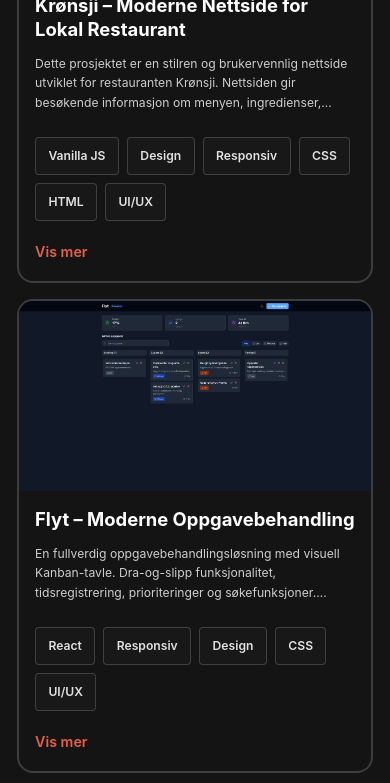
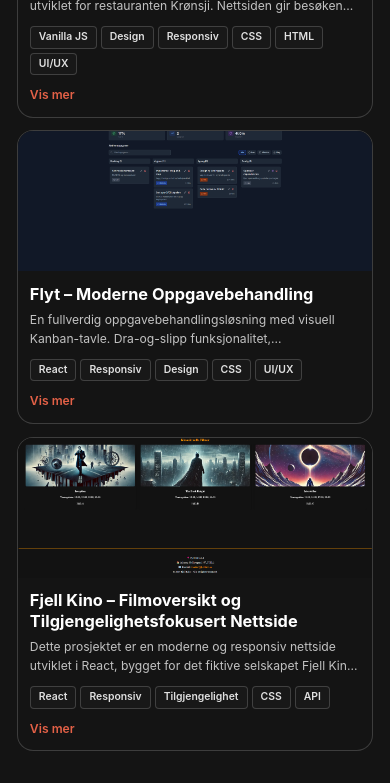
Before and after one commit to Olebraende/portfolio-olebrande, a React (Vite) app: page / in a window 390 px wide. Shown: the part 2820-3603 px from the top of the page. Built offline with nearby package versions, Linux system fonts and the light colour scheme.

Commit message:
Refactor styles in FeaturedProjects, ProjectCard, and Prosjekter components: adjust margins, grid layouts, and responsive design for improved aesthetics and consistency

```diff
--- a/src/styles/modules/FeaturedProjects.module.css
+++ b/src/styles/modules/FeaturedProjects.module.css
@@ -5,7 +5,7 @@
 
 .header {
   text-align: center;
-  margin-bottom: var(--space-2xl);
+  margin-bottom: var(--space-xl);
 }
 
 .title {
@@ -20,11 +20,11 @@
   opacity: 0.8;
 }
 
-/* Projects Grid */
+/* Projects Grid – always 3 columns, shrinks naturally */
 .projectsGrid {
   display: grid;
   grid-template-columns: repeat(3, 1fr);
-  gap: var(--space-xl);
+  gap: var(--space-md);
 }
 
 /* Card wrapper for staggered animation */
@@ -40,7 +40,7 @@
 @keyframes cardEnter {
   from {
     opacity: 0;
-    transform: translateY(24px);
+    transform: translateY(20px);
   }
   to {
     opacity: 1;
@@ -63,7 +63,7 @@
 .cta {
   display: flex;
   justify-content: center;
-  margin-top: var(--space-2xl);
+  margin-top: var(--space-xl);
 }
 
 .ctaBtn {
@@ -98,20 +98,21 @@
    RESPONSIVE DESIGN
 ======================================== */
 
-@media (max-width: 1024px) {
+/* Tablet: 2 columns */
+@media (max-width: 860px) {
   .projectsGrid {
     grid-template-columns: repeat(2, 1fr);
-    gap: var(--space-lg);
   }
 }
 
-@media (max-width: 768px) {
+/* Mobile: 1 column */
+@media (max-width: 560px) {
   .projects {
     padding: var(--space-2xl) 0;
   }
 
   .header {
-    margin-bottom: var(--space-xl);
+    margin-bottom: var(--space-lg);
   }
 
   .title {
@@ -124,6 +125,6 @@
 
   .projectsGrid {
     grid-template-columns: 1fr;
-    gap: var(--space-md);
+    gap: var(--space-sm);
   }
 }
--- a/src/styles/modules/ProjectCard.module.css
+++ b/src/styles/modules/ProjectCard.module.css
@@ -1,6 +1,6 @@
 .card {
   background-color: var(--color-background-secondary);
-  border: 2px solid var(--color-border);
+  border: 1.5px solid var(--color-border);
   border-radius: var(--radius-lg);
   overflow: hidden;
   transition: all var(--transition-base);
@@ -11,7 +11,7 @@
 }
 
 .card:hover {
-  transform: translateY(-8px);
+  transform: translateY(-6px);
   border-color: var(--color-border-hover);
   box-shadow: var(--shadow-xl);
 }
@@ -24,7 +24,7 @@
 /* Image */
 .imageWrapper {
   width: 100%;
-  height: 220px;
+  height: 160px;
   overflow: hidden;
   background-color: var(--color-background);
   position: relative;
@@ -49,9 +49,9 @@
   display: flex;
   align-items: center;
   justify-content: center;
-  transition: background-color var(--transition-base);
+  transition: all var(--transition-base);
   color: var(--color-text);
-  font-size: 2rem;
+  font-size: 1.75rem;
   opacity: 0;
 }
 
@@ -62,15 +62,15 @@
 
 /* Content */
 .content {
-  padding: var(--space-lg);
+  padding: var(--space-md);
   display: flex;
   flex-direction: column;
-  gap: var(--space-sm);
+  gap: 6px;
   flex: 1;
 }
 
 .title {
-  font-size: var(--font-xl);
+  font-size: var(--font-base);
   font-weight: 700;
   color: var(--color-text);
   line-height: 1.3;
@@ -78,16 +78,15 @@
 }
 
 .description {
-  font-size: var(--font-sm);
-  line-height: 1.6;
+  font-size: var(--font-xs);
+  line-height: 1.55;
   color: var(--color-text-muted);
-  opacity: 0.9;
+  opacity: 0.85;
   margin: 0;
   flex: 1;
 
-  /* Truncate to 3 lines */
   display: -webkit-box;
-  -webkit-line-clamp: 3;
+  -webkit-line-clamp: 2;
   -webkit-box-orient: vertical;
   overflow: hidden;
 }
@@ -95,13 +94,13 @@
 .tags {
   display: flex;
   flex-wrap: wrap;
-  gap: var(--space-xs);
-  margin-top: var(--space-sm);
+  gap: 4px;
+  margin-top: 4px;
 }
 
 .tag {
-  padding: var(--space-xs) var(--space-sm);
-  font-size: var(--font-xs);
+  padding: 2px 8px;
+  font-size: 0.65rem;
   font-weight: 600;
   font-family: inherit;
   background-color: var(--color-background);
@@ -116,10 +115,10 @@
   display: inline-flex;
   align-items: center;
   gap: 4px;
-  font-size: var(--font-sm);
+  font-size: var(--font-xs);
   font-weight: 600;
   color: var(--color-accent);
-  margin-top: var(--space-xs);
+  margin-top: 4px;
   transition: gap var(--transition-fast);
 }
 
@@ -128,27 +127,19 @@
 }
 
 .viewMore i {
-  font-size: var(--font-base);
+  font-size: var(--font-sm);
 }
 
 /* ========================================
    RESPONSIVE DESIGN
 ======================================== */
 
-@media (max-width: 768px) {
+@media (max-width: 560px) {
   .imageWrapper {
-    height: 190px;
+    height: 140px;
   }
 
   .content {
-    padding: var(--space-md);
-  }
-
-  .title {
-    font-size: var(--font-lg);
-  }
-
-  .description {
-    font-size: var(--font-xs);
+    padding: var(--space-sm);
   }
 }
--- a/src/styles/modules/Prosjekter.module.css
+++ b/src/styles/modules/Prosjekter.module.css
@@ -5,7 +5,7 @@
 
 .header {
   text-align: center;
-  margin-bottom: var(--space-2xl);
+  margin-bottom: var(--space-xl);
 }
 
 .title {
@@ -28,7 +28,7 @@
   overflow-x: auto;
   -webkit-overflow-scrolling: touch;
   scrollbar-width: none;
-  margin-bottom: var(--space-2xl);
+  margin-bottom: var(--space-xl);
   padding-bottom: 4px;
 }
 
@@ -47,8 +47,8 @@
   display: inline-flex;
   align-items: center;
   gap: 6px;
-  padding: 7px 16px;
-  font-size: var(--font-sm);
+  padding: 6px 14px;
+  font-size: var(--font-xs);
   font-weight: 600;
   font-family: inherit;
   color: var(--color-text-muted);
@@ -61,7 +61,7 @@
 }
 
 .filterChip i {
-  font-size: 1rem;
+  font-size: 0.9rem;
   line-height: 1;
 }
 
@@ -85,8 +85,8 @@
 
 .projectsGrid {
   display: grid;
-  grid-template-columns: repeat(auto-fill, minmax(320px, 1fr));
-  gap: var(--space-xl);
+  grid-template-columns: repeat(auto-fill, minmax(260px, 1fr));
+  gap: var(--space-md);
 }
 
 .cardWrapper {
@@ -101,7 +101,7 @@
 @keyframes cardEnter {
   from {
     opacity: 0;
-    transform: translateY(24px);
+    transform: translateY(20px);
   }
   to {
     opacity: 1;
@@ -130,20 +130,28 @@
    RESPONSIVE DESIGN
 ======================================== */
 
-@media (max-width: 1024px) {
+/* Tablet: slightly tighter */
+@media (max-width: 860px) {
   .projectsGrid {
-    grid-template-columns: repeat(auto-fill, minmax(280px, 1fr));
-    gap: var(--space-lg);
+    grid-template-columns: repeat(2, 1fr);
+    gap: var(--space-sm);
+  }
+
+  .filters {
+    flex-wrap: nowrap;
+    justify-content: flex-start;
+    overflow-x: auto;
   }
 }
 
-@media (max-width: 768px) {
+/* Mobile */
+@media (max-width: 560px) {
   .page {
     padding: var(--space-2xl) 0;
   }
 
   .header {
-    margin-bottom: var(--space-xl);
+    margin-bottom: var(--space-lg);
   }
 
   .title {
@@ -155,22 +163,16 @@
   }
 
   .filtersWrapper {
-    margin-bottom: var(--space-xl);
-  }
-
-  .filters {
-    flex-wrap: nowrap;
-    justify-content: flex-start;
-    overflow-x: auto;
+    margin-bottom: var(--space-lg);
   }
 
   .filterChip {
-    padding: 6px 12px;
-    font-size: var(--font-xs);
+    padding: 5px 10px;
+    font-size: 0.65rem;
   }
 
   .projectsGrid {
     grid-template-columns: 1fr;
-    gap: var(--space-md);
+    gap: var(--space-sm);
   }
 }
```
